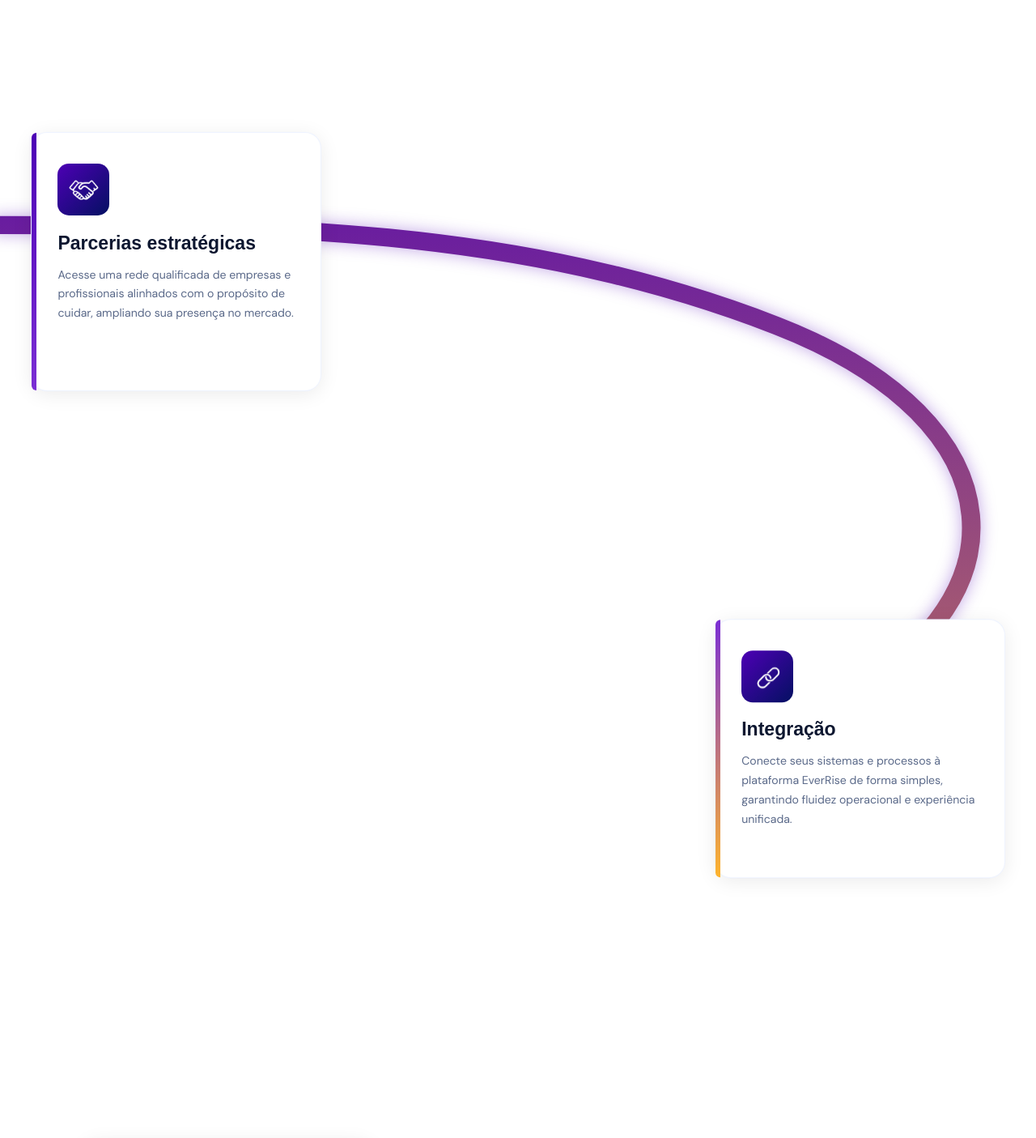
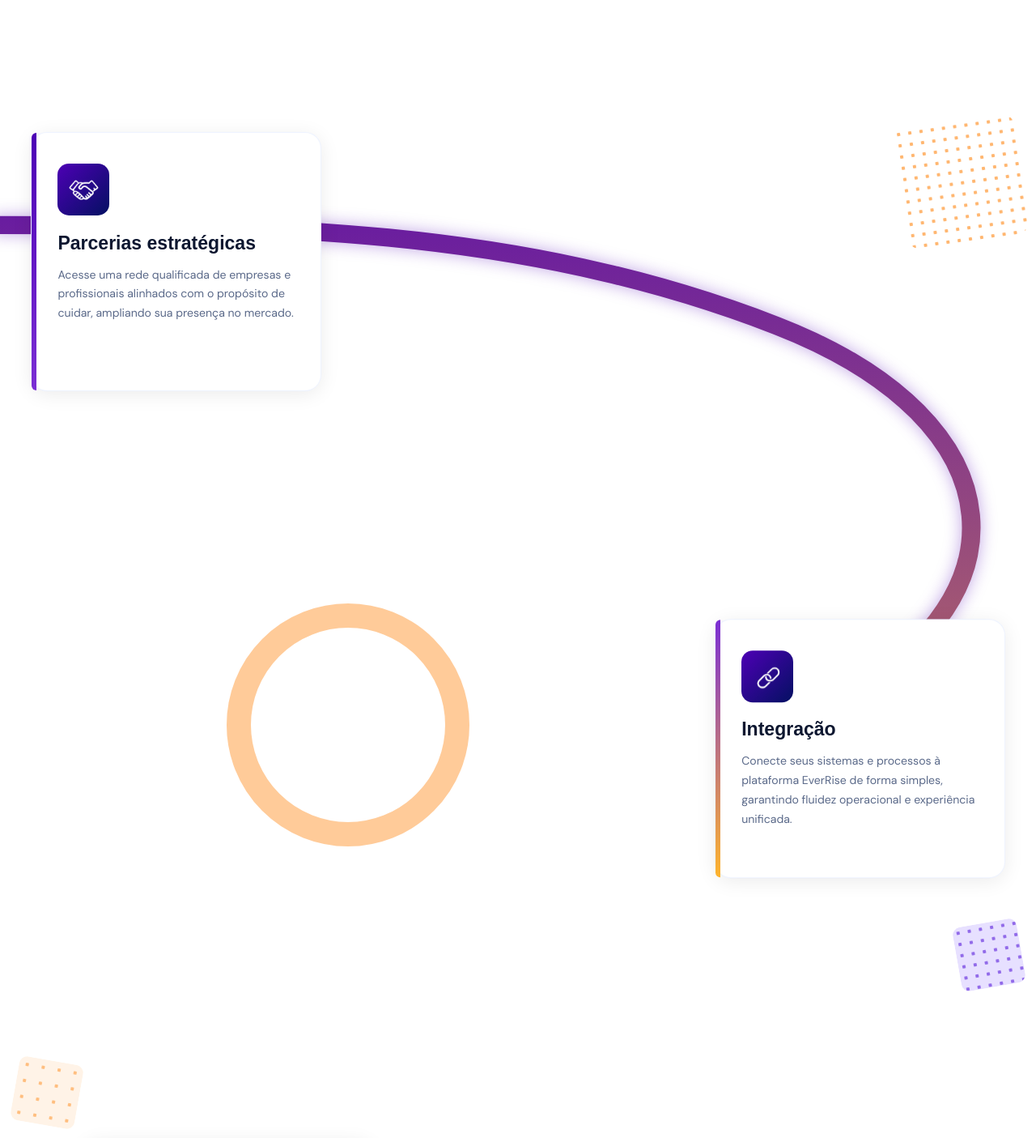
Before and after one commit to Ever-Rise/FrontEnd, a React (Vite) app: page /parceiros in a window 1280 px wide. Shown: the part 2360-3765 px from the top of the page at 81% size. Built offline with nearby package versions, Linux system fonts and the light colour scheme; no server answers.

Commit message:
tela de parceiros com elementos visuais

```diff
--- a/src/pages/ParceirosPage/Scrollline.css
+++ b/src/pages/ParceirosPage/Scrollline.css
@@ -156,6 +156,78 @@ body {
   margin: 0;
 }
 
+/* ─── Dot Grids ─── */
+.dot-grid {
+  position: absolute;
+  width: 80px;
+  height: 80px;
+  border-radius: 14px;
+  background:
+    radial-gradient(circle, rgba(255, 160, 69, 0.9) 2px, transparent 2.5px) 0 0 / 14px 14px,
+    rgba(255, 239, 220, 0.9);
+  opacity: 0.85;
+  pointer-events: none;
+}
+
+.dot-grid--lg {
+  width: 100px;
+  height: 100px;
+  border-radius: 18px;
+  opacity: 0.7;
+}
+.dot-grid2{
+  position: absolute;
+  width: 150px;
+  height: 150px;
+  border-radius: 14px;
+  background:
+    radial-gradient(circle, rgba(255, 160, 69, 0.9) 2px, transparent 2.5px) 0 0 / 14px 14px,
+    transparent;
+  opacity: 0.85;
+  pointer-events: none;
+
+}
+
+
+.dot-grid--sm {
+  width: 80px;
+  height: 80px;
+  border-radius: 10px;
+  opacity: 0.75;
+  background:
+    radial-gradient(circle, rgba(255, 160, 69, 0.9) 2px, transparent 2.5px) 0 0 / 20px 20px,
+    rgba(255, 239, 220, 0.9);
+}
+
+.dot-grid--purple {
+  background:
+    radial-gradient(circle, rgba(88, 28, 220, 0.85) 2px, transparent 2.5px) 0 0 / 14px 14px,
+    rgba(220, 210, 255, 0.9);
+}
+
+.dot-grid--purple2{
+  transform:rotate(-80deg);
+  background:
+    radial-gradient(circle, rgba(88, 28, 220, 0.85) 2px, transparent 2.5px) 0 0 / 14px 14px,
+    rgba(220, 210, 255, 0.9);
+}
+
+/* ─── Círculos laranja (apenas contorno) ─── */
+.circle-outline {
+  position: absolute;
+  width: 80px;
+  height: 80px;
+  border-radius: 50%;
+  pointer-events: none;
+}
+
+.circle-outline--orange {
+  border: 5px solid rgba(255, 160, 69, 0.55);
+  background: transparent;
+  width:300px;
+  height: 300px;
+}
+
 /* ─── Animação float ─── */
 @keyframes float {
   0%, 100% { transform: translateY(0); }
@@ -170,10 +242,7 @@ body {
    TABLET (max 1024px)
 ══════════════════════════════════════ */
 @media (max-width: 1024px) {
-  .card {
-    width: clamp(200px, 35vw, 320px);
-  }
-
+  .card { width: clamp(200px, 35vw, 320px); }
   .card--1 { top: 5%;  left: 2%; }
   .card--2 { top: 33%; right: 2%; }
   .card--3 { top: 62%; left: 4%; }
@@ -183,76 +252,32 @@ body {
    MOBILE (max 768px)
 ══════════════════════════════════════ */
 @media (max-width: 768px) {
-  .hero-section {
-    min-height: 40vh;
-    padding: 40px 20px;
-  }
-
-  .hero-title {
-    font-size: clamp(0.65rem, 3.5vw, 1rem);
-    white-space: normal;
-    text-align: center;
-  }
-
-  .eyebrow-square {
-    width: clamp(30px, 8vw, 50px);
-    height: clamp(30px, 8vw, 50px);
-    left: -16px;
-  }
-
-  .hero-sub {
-    font-size: clamp(1rem, 5vw, 1.6rem);
-  }
-
-  .line-section {
-    min-height: 320vh;
-  }
-
-  .card {
-    width: clamp(140px, 40vw, 220px);
-    padding: clamp(12px, 3vw, 20px);
-    min-height: unset;
-  }
-
-  .card-icon {
-    width: clamp(32px, 7vw, 48px);
-    height: clamp(32px, 7vw, 48px);
-    margin-bottom: 8px;
-  }
-
-  .card-icon img {
-    width: clamp(20px, 5vw, 32px);
-    height: clamp(20px, 5vw, 32px);
-  }
-
+  .hero-section { min-height: 40vh; padding: 40px 20px; }
+  .hero-title { font-size: clamp(0.65rem, 3.5vw, 1rem); white-space: normal; text-align: center; }
+  .eyebrow-square { width: clamp(30px, 8vw, 50px); height: clamp(30px, 8vw, 50px); left: -16px; }
+  .hero-sub { font-size: clamp(1rem, 5vw, 1.6rem); }
+  .line-section { min-height: 320vh; }
+  .card { width: clamp(140px, 40vw, 220px); padding: clamp(12px, 3vw, 20px); min-height: unset; }
+  .card-icon { width: clamp(32px, 7vw, 48px); height: clamp(32px, 7vw, 48px); margin-bottom: 8px; }
+  .card-icon img { width: clamp(20px, 5vw, 32px); height: clamp(20px, 5vw, 32px); }
   .card h3 { font-size: clamp(0.7rem, 2.5vw, 1rem); }
   .card p  { font-size: clamp(0.6rem, 1.8vw, 0.8rem); }
-
   .card--1 { top: 4%;  left: 1%; }
   .card--2 { top: 33%; right: 1%; }
   .card--3 { top: 62%; left: 2%; }
+  .circle-outline { width: 56px; height: 56px; }
+  .dot-grid--sm { width: 40px; height: 40px; }
 }
 
 /* ══════════════════════════════════════
    SMALL MOBILE (max 480px)
 ══════════════════════════════════════ */
 @media (max-width: 480px) {
-  .hero-title {
-    font-size: clamp(0.6rem, 3.8vw, 0.85rem);
-  }
-
-  .hero-sub {
-    font-size: clamp(0.9rem, 5.5vw, 1.3rem);
-  }
-
-  .card {
-    width: clamp(120px, 42vw, 180px);
-    padding: 10px 12px;
-  }
-
+  .hero-title { font-size: clamp(0.6rem, 3.8vw, 0.85rem); }
+  .hero-sub { font-size: clamp(0.9rem, 5.5vw, 1.3rem); }
+  .card { width: clamp(120px, 42vw, 180px); padding: 10px 12px; }
   .card h3 { font-size: clamp(0.65rem, 2.8vw, 0.85rem); }
   .card p  { font-size: clamp(0.55rem, 2vw, 0.7rem); line-height: 1.5; }
-
   .card--1 { top: 4%;  left: 0.5%; }
   .card--2 { top: 33%; right: 0.5%; }
   .card--3 { top: 62%; left: 1%; }
@@ -262,10 +287,7 @@ body {
    LARGE DESKTOP (min 1440px)
 ══════════════════════════════════════ */
 @media (min-width: 1440px) {
-  .card {
-    width: clamp(320px, 25vw, 420px);
-  }
-
+  .card { width: clamp(320px, 25vw, 420px); }
   .hero-title { font-size: clamp(2rem, 2.8vw, 3rem); }
   .hero-sub   { font-size: clamp(2.5rem, 3.5vw, 4rem); }
 }
@@ -274,11 +296,7 @@ body {
    4K (min 2560px)
 ══════════════════════════════════════ */
 @media (min-width: 2560px) {
-  .card {
-    width: clamp(400px, 20vw, 600px);
-    padding: 60px 50px;
-  }
-
+  .card { width: clamp(400px, 20vw, 600px); padding: 60px 50px; }
   .card h3 { font-size: 2rem; }
   .card p  { font-size: 1.2rem; }
   .hero-title { font-size: 4rem; }
--- a/src/pages/ParceirosPage/Scrollline.jsx
+++ b/src/pages/ParceirosPage/Scrollline.jsx
@@ -40,20 +40,41 @@ export default function ScrollLine() {
   return (
     <div className="page-wrapper">
 
-      {/* Texto original do hero do Scrollline */}
-    <section className="hero-section">
+
+
+      <section className="hero-section">
         <div className="eyebrow-wrapper">
-            <div className="eyebrow-decor" />
-            <div className="eyebrow-square" />
-            <h1 className="hero-title">BENEFICIOS DE SER PARCEIRO</h1>
+          <div className="eyebrow-decor" />
+          <div className="eyebrow-square" />
+          <h1 className="hero-title">BENEFICIOS DE SER PARCEIRO</h1>
         </div>
         <p className="hero-sub">Mais benefício para você e <br /> mais impacto para todos</p>
-    </section>
+      </section>
 
       <section className="line-section" ref={containerRef}>
+         {/* Pontos laranjas — topo direito */}
+      <span className="dot-grid2" style={{ top: '120px', right: '18px', transform: 'rotate(-8deg)' }} aria-hidden="true" />
+
+      {/* Círculo laranja — esquerda meio */}
+      <span className="circle-outline circle-outline--orange" style={{ top: '32%', left: '280px',  borderWidth: '30px' }} aria-hidden="true" />
+
+      {/* Círculo laranja — direita inferior */}
+      <span className="circle-outline circle-outline--orange" style={{ top: '72%', right: '-28px', borderWidth: '30px',  width: '200px', height: '200px' }} aria-hidden="true" />
+
+      {/* Pontos laranjas — inferior esquerdo */}
+      <span className="dot-grid dot-grid--sm" style={{ bottom: '880px', left: '18px', transform: 'rotate(10deg)' }} aria-hidden="true" />
+
+      {/* Pontos roxos — inferior esquerdo abaixo dos laranjas */}
+      <span className="dot-grid dot-grid--sm dot-grid--purple2" style={{ bottom: '110px', left: '402px', transform: 'rotate(6deg)' }} aria-hidden="true" />
+
+      {/* Pontos roxos — inferior direito */}
+      <span className="dot-grid dot-grid--sm dot-grid--purple" style={{ bottom: '1050px', right: '18px', transform: 'rotate(-10deg)' }} aria-hidden="true" />
+
+      {/* Quadrado roxo — inferior direito */}
+      <span className="dot-grid dot-grid--purple" style={{ bottom: '200px', right: '400px', transform: 'rotate(-14deg)' }} aria-hidden="true" />
 
         <div className="card card--left card--1">
-          <div className="card-icon"> <img src={iconeMao} alt="" /></div>
+          <div className="card-icon"><img src={iconeMao} alt="" /></div>
           <h3>Parcerias estratégicas</h3>
           <p>Acesse uma rede qualificada de empresas e profissionais alinhados com o propósito de cuidar, ampliando sua presença no mercado.</p>
         </div>
@@ -106,7 +127,6 @@ export default function ScrollLine() {
         </svg>
       </section>
 
-
     </div>
   );
 }
--- a/src/pages/ParceirosPage/index.jsx
+++ b/src/pages/ParceirosPage/index.jsx
@@ -97,6 +97,7 @@ function Benefits() {
   return (
     <>
       <Scrollline />
+
     </>
   );
 }
--- a/src/pages/ParceirosPage/styles.module.css
+++ b/src/pages/ParceirosPage/styles.module.css
@@ -630,6 +630,8 @@
   box-shadow: 0 12px 40px rgba(0,0,0,0.25);
 }
 
+
+
 /* ══════════════════════════════════════
    TABLET (max 1024px)
 ══════════════════════════════════════ */
```
